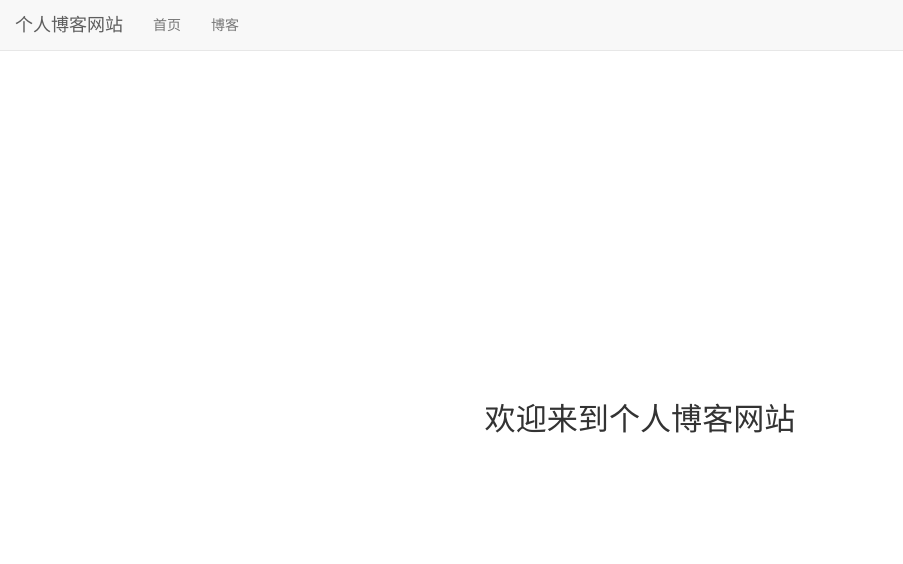
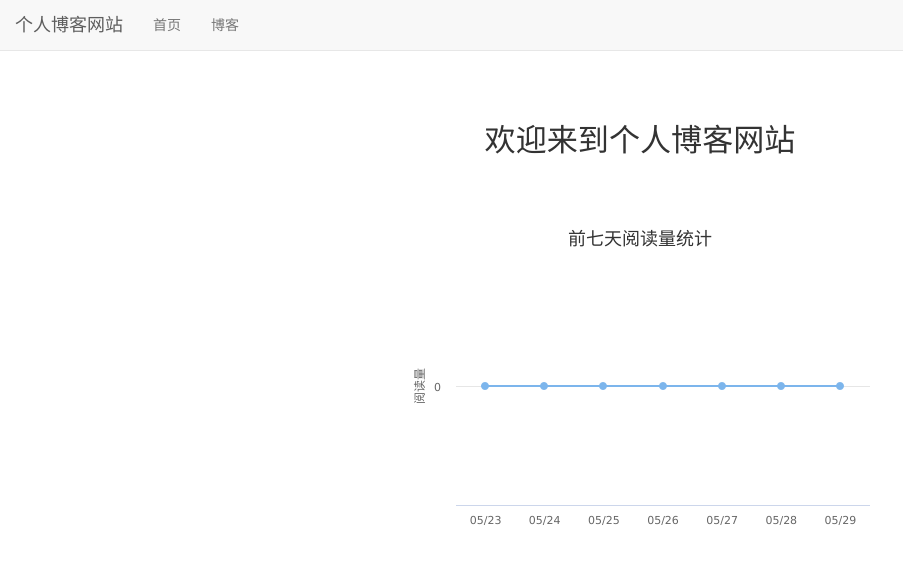
Before and after one commit to caoxunaaa/Mysite, a Django app: page / in a window 1280 px wide. Shown: the top 564 px of the page, without its empty margins (0-903 px from the left). Run offline with Django 3.2, Linux system fonts and the light colour scheme; data comes from the database, SQL or seed files in the repository; both versions use the stored data as it was after the commit; some libraries are stand-ins or nearby versions.

Commit message:
自学独立写博客网站。4th day.     优化统计阅读数量，首页先使用Highcharts图表显示一周阅读量。

```diff
--- a/blog/models.py
+++ b/blog/models.py
@@ -25,6 +25,9 @@ class Blog(models.Model):
     def __str__(self):
         return self.title
 
+    class Meta:
+        ordering = ['pk']
+
     def read_num(self):
         ct = ContentType.objects.get_for_model(self)
         try:
--- a/mysite/views.py
+++ b/mysite/views.py
@@ -1,6 +1,12 @@
 from django.shortcuts import render
+from read_statistics.utils import weeks_read_statistics
+from blog.models import Blog
 
 
 # Create your views here.
 def index(request):
-    return render(request, 'home.html')
+    context = dict()
+    readnum_week = weeks_read_statistics(Blog)
+    context['readnum_week_date'] = list(readnum_week.keys())
+    context['readnum_week_num'] = list(readnum_week.values())
+    return render(request, 'home.html', context)
--- /dev/null
+++ b/read_statistics/utils.py
@@ -0,0 +1,36 @@
+from .models import ReadStatistics, ReadStatisticsDetail
+from django.utils import timezone
+import datetime
+from django.contrib.contenttypes.models import ContentType
+from django.db.models import Sum
+
+
+def read_once_statistics(request, obj):
+    ct = ContentType.objects.get_for_model(obj)
+    # 添加Cookie防止阅读量错误
+    key = '{}_{}_read'.format(ct.model, obj.pk)
+    if not request.COOKIES.get(key):
+        readstatistics, created = ReadStatistics.objects.get_or_create(content_type=ct, object_id=obj.pk)
+        readstatistics.read_num += 1
+        readstatistics.save()
+
+        readstatistics_detail, created = ReadStatisticsDetail.objects.get_or_create(content_type=ct, object_id=obj.pk)
+        readstatistics_detail.read_num += 1
+        readstatistics_detail.save()
+    return key
+
+
+def weeks_read_statistics(obj):
+    ct = ContentType.objects.get_for_model(obj)
+    today = timezone.now().date()
+    # date_list = list()
+    # result_list = list()
+    weeks_read_number = dict()
+    for i in reversed(range(7)):
+        date = today - datetime.timedelta(days=i)
+        # date_list.append(date.strftime('%m/%d'))
+        result = ReadStatisticsDetail.objects.filter(content_type=ct, date=date).aggregate(
+            blog_read_num=Sum('read_num'))
+        # result_list.append(result['blog_read_num'] or 0)
+        weeks_read_number[date.strftime('%m/%d')] = result['blog_read_num'] or 0
+    return weeks_read_number
--- a/static/home.css
+++ b/static/home.css
@@ -1,7 +1,10 @@
 h3.home-content {
     font-size: 222%;
-    position: absolute;
-    left: 50%;
-    top: 50%;
-    transform: translate(-50%,-50%);
+    text-align: center;
+    margin-top: 4em;
+    margin-bottom: 2em;
 }
+
+div#container {
+    margin: 0 auto;
+}
--- a/templates/home.html
+++ b/templates/home.html
@@ -5,6 +5,38 @@
 {% load static %}
 {% block header_extends %}
     <link rel="stylesheet" href="{% static 'home.css' %}">
+    <script src="http://cdn.highcharts.com.cn/highcharts/highcharts.js"></script>
 {% endblock %}
 
-{% block content %}<h3 class="home-content">欢迎来到个人博客网站</h3>{% endblock %}
+
+{% block content %}
+    <h3 class="home-content">欢迎来到个人博客网站</h3>
+    <div id="container" style="width: 480px;height:320px;"></div>
+    <script>
+        // 图表配置
+        var options = {
+            chart: {
+                type: 'line'                          //指定图表的类型，默认是折线图（line）
+            },
+            title: {
+                text: '前七天阅读量统计'                 // 标题
+            },
+            xAxis: {
+                categories: {{ readnum_week_date|safe }}   // x 轴分类
+            },
+            yAxis: {
+                title: {
+                    text: '阅读量'                // y 轴标题
+                }
+            },
+            series: [{                              // 数据列
+                name: '日期',                        // 数据列名
+                data: {{ readnum_week_num }}                    // 数据
+            }],
+            legend: { enabled: false},
+            credits: { enabled: false },
+        };
+        // 图表初始化函数
+        var chart = Highcharts.chart('container', options);
+    </script>
+{% endblock %}
```
Also changed, not shown: blog/views.py (+5 -10 lines), read_statistics/admin.py (+6 -1 lines), read_statistics/models.py (+10 -0 lines), db.sqlite3.
